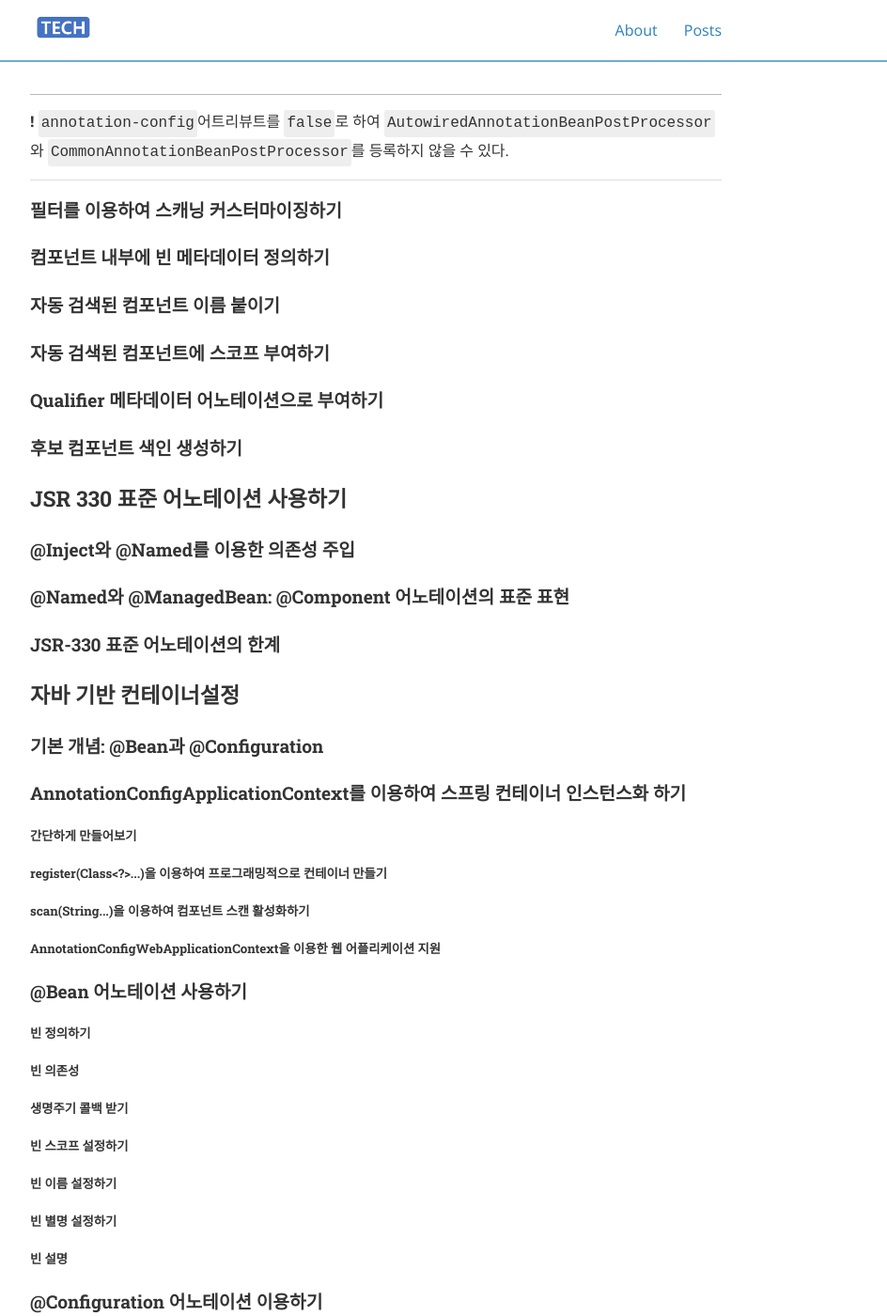
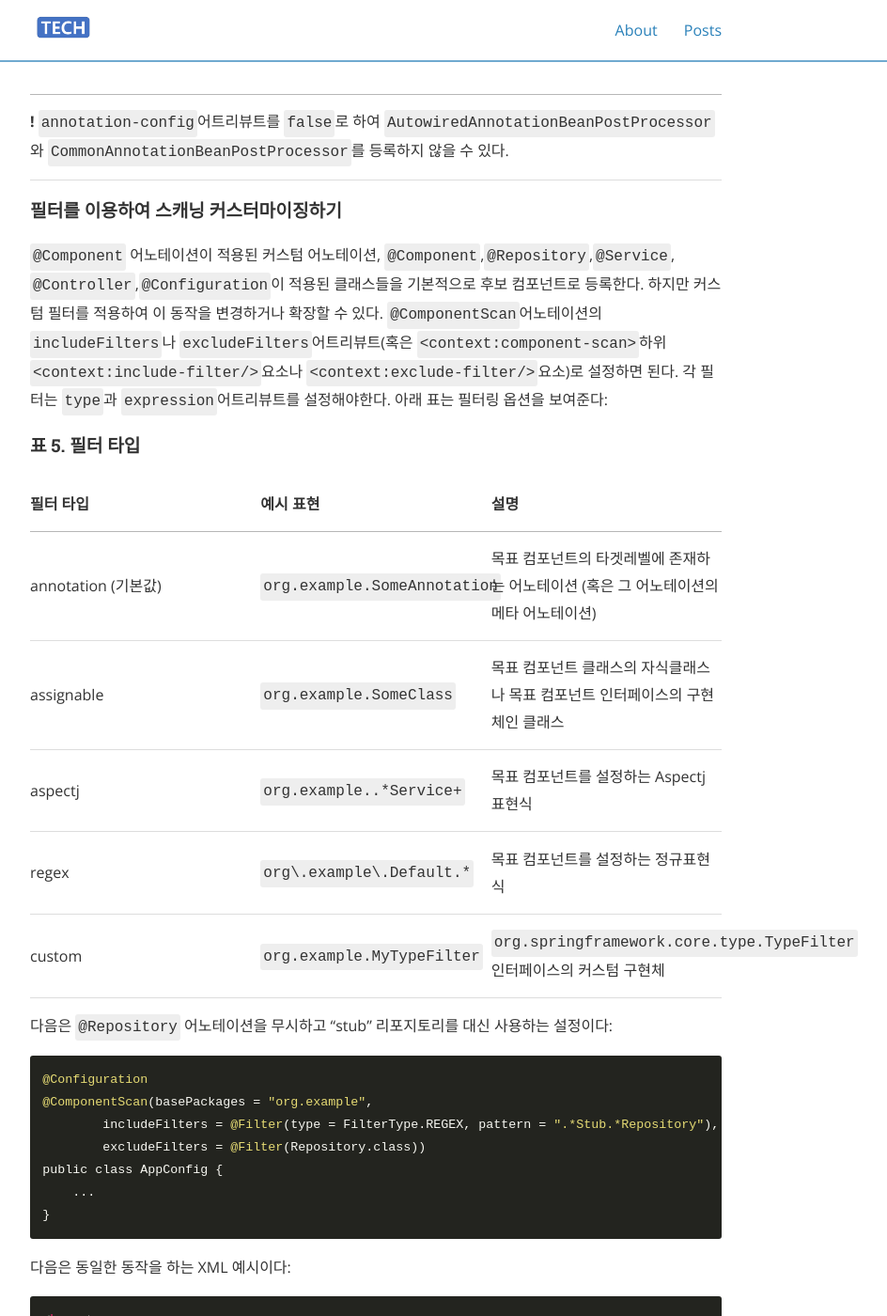
Before and after one commit to e406hsy/e406hsy.github.io, a Jekyll site: the page built from _posts/2020-05-17-Spring_Reference_Core_1_Beans.md, in a window 1280 px wide and 1400 px high, scrolled down 111217 px. Shown: the whole window at 94% size, without its empty margins (240-1184 px from the left). Built offline with Jekyll 4.4.1, drawn with Linux system fonts in a browser that asks for light colours; nearby versions of some CDN libraries; comment, search, counter and statistics services are not loaded; some of the changed text lies outside the part shown.

Commit message:
add: add contents

````diff
--- a/_posts/2020-05-17-Spring_Reference_Core_1_Beans.md
+++ b/_posts/2020-05-17-Spring_Reference_Core_1_Beans.md
@@ -3302,6 +3302,48 @@ public class AppConfig  {
 | **!** `annotation-config`어트리뷰트를 `false`로 하여 `AutowiredAnnotationBeanPostProcessor`와 `CommonAnnotationBeanPostProcessor`를 등록하지 않을 수 있다. |
 
 <h4 id="beans-scanning-filters">필터를 이용하여 스캐닝 커스터마이징하기</h4>
+
+`@Component` 어노테이션이 적용된 커스텀 어노테이션, `@Component`,`@Repository`,`@Service`,`@Controller`,`@Configuration`이 적용된 클래스들을 기본적으로 후보 컴포넌트로 등록한다. 하지만 커스텀 필터를 적용하여 이 동작을 변경하거나 확장할 수 있다. `@ComponentScan`어노테이션의 `includeFilters`나 `excludeFilters`어트리뷰트(혹은 `<context:component-scan>`하위 `<context:include-filter/>`요소나 `<context:exclude-filter/>`요소)로 설정하면 된다. 각 필터는 `type`과 `expression`어트리뷰트를 설정해야한다. 아래 표는 필터링 옵션을 보여준다:
+
+#### 표 5. 필터 타입
+
+| 필터 타입 | 예시 표현 | 설명 |
+| ----- | ----- | ----- |
+| annotation (기본값) | `org.example.SomeAnnotation` | 목표 컴포넌트의 타겟레벨에 존재하는 어노테이션 (혹은 그 어노테이션의 메타 어노테이션) |
+| assignable | `org.example.SomeClass` | 목표 컴포넌트 클래스의 자식클래스나 목표 컴포넌트 인터페이스의 구현체인 클래스 |
+| aspectj | `org.example..*Service+` | 목표 컴포넌트를 설정하는 Aspectj 표현식 |
+| regex | `org\.example\.Default.*` | 목표 컴포넌트를 설정하는 정규표현식 |
+| custom | `org.example.MyTypeFilter` | `org.springframework.core.type.TypeFilter`인터페이스의 커스텀 구현체 |
+
+다음은 `@Repository` 어노테이션을 무시하고 "stub" 리포지토리를 대신 사용하는 설정이다:
+
+```java
+@Configuration
+@ComponentScan(basePackages = "org.example",
+        includeFilters = @Filter(type = FilterType.REGEX, pattern = ".*Stub.*Repository"),
+        excludeFilters = @Filter(Repository.class))
+public class AppConfig {
+    ...
+}
+```
+
+다음은 동일한 동작을 하는 XML 예시이다:
+
+```xml
+<beans>
+    <context:component-scan base-package="org.example">
+        <context:include-filter type="regex"
+                expression=".*Stub.*Repository"/>
+        <context:exclude-filter type="annotation"
+                expression="org.springframework.stereotype.Repository"/>
+    </context:component-scan>
+</beans>
+```
+
+| |
+| ----- |
+| **!** 어노테이션에 `useDefaultFilters=false`를 설정하거나 `<component-scan>`에 `use-default-filters="false"`를 설정해서 기본 필터를 제거할 수 있다. 이는 `@Component`, `@Repository`, `@Service`, `@Controller`, `@RestController`, `@Configuration`어노테이션이 설정된 클래스 자동 발견을 취소하는 효율적인 방법이다. |
+
 <h4 id="beans-factorybeans-annotations">컴포넌트 내부에 빈 메타데이터 정의하기</h4>
 <h4 id="beans-scanning-name-generator">자동 검색된 컴포넌트 이름 붙이기</h4>
 <h4 id="beans-scanning-scope-resolver">자동 검색된 컴포넌트에 스코프 부여하기</h4>
````
